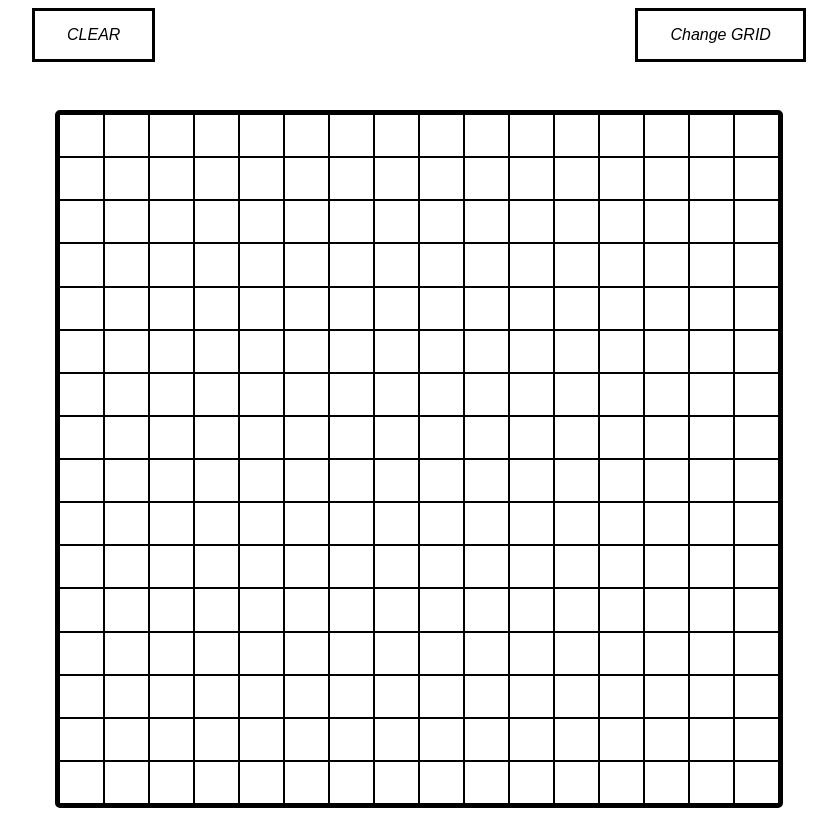
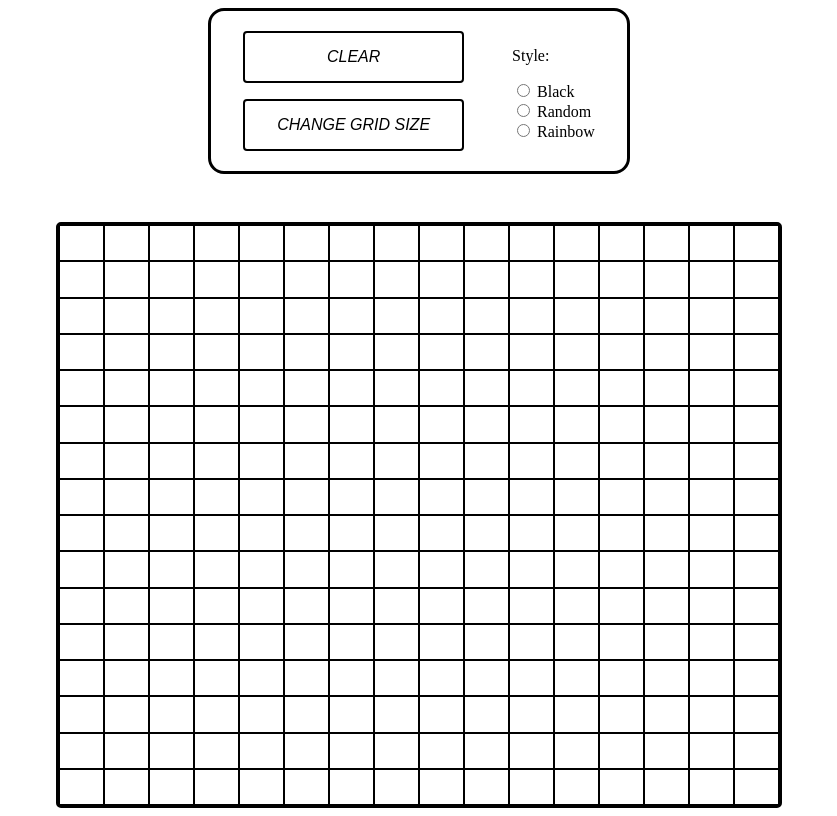
Before and after one commit to lyseri/etch-a-sketch, a plain HTML site: page index.html in a window 1280 px wide. Shown: the whole page, without its empty margins (221-1058 px from the left). Drawn offline with Linux system fonts and the light colour scheme.

Commit message:
Make css more consise add html radio buttons for cursor

```diff
--- a/index.html
+++ b/index.html
@@ -9,9 +9,20 @@
     <title>Etch-a-Sketch</title>
 </head>
 <body>
-    <div id="button-container-a">
-        <button id="clear-button">CLEAR</button>
-        <button id="grid-button">Change GRID</button>
+    <div id="main-gui">
+        <div id="button-container">
+            <button id="clear-button">CLEAR</button>
+            <button id="grid-button">CHANGE GRID SIZE</button>
+        </div>
+        <div>
+            <p>Style:</p>
+            <input type="radio" name="input" id="black" value="black">
+            <label for="hover">Black</label><br>
+            <input type="radio" name="input" id="random" value="random">
+            <label for="click">Random</label><br>
+            <input type="radio" name="input" id="rainbow" value="rainbow">
+            <label for="click">Rainbow</label><br>
+        </div>
     </div>
     <div id="container-a">
     </div>
--- a/script.js
+++ b/script.js
@@ -2,10 +2,8 @@
 function windowSizeChecker() {
     if (window.innerHeight < window.innerWidth) {
         container.id = 'container-b';
-        btnContainer.id = 'button-container-b';
     } else if (window.innerHeight > window.innerWidth) {
         container.id = 'container-a';
-        btnContainer.id = 'button-container-a';
     }
 }
 
@@ -19,9 +17,12 @@ function getColorCode() {
     return code;
 }
 
-// Adds event for when divs color when mouse hovers for current cells
-function eventHover() {
+// Add event for divs color when mouse clicks current cells
+function eventDraw() {
     cells.forEach((cell) => {
+        cell.addEventListener('click', () => {
+            cell.style.backgroundColor = getColorCode();
+        });
         cell.addEventListener('mouseover', () => {
             cell.style.backgroundColor = getColorCode();
         });
@@ -41,13 +42,12 @@ function eventClear() {
 function initalize() {
     cells = document.querySelectorAll('.cell');
     rows = document.querySelectorAll('.row');
-    eventHover();
     eventClear();
 }
 
 const container = document.querySelector('#container-a');
-const btnContainer = document.querySelector('#button-container-a');
 const clear = document.querySelector('#clear-button');
+
 windowSizeChecker();
 
 window.addEventListener('resize', () => {
@@ -67,6 +67,7 @@ for (let i = 0; i < 16; i++) {
 }
 
 initalize();
+eventDraw();
 
 // Change gridSize
 const gridChange = document.querySelector('#grid-button');
--- a/style.css
+++ b/style.css
@@ -7,24 +7,36 @@ body {
     gap: 3em;
 }
 
-#button-container-a {
+#main-gui {
+    border: solid 3px;
+    border-radius: 1em;
+    padding: 20px 32px;
     display: flex;
-    gap: 60vw;
+    align-self: center;
+    gap: 3em;
 }
 
-#button-container-b {
+#button-container {
     display: flex;
-    gap: 60vh;
+    flex-flow: column;
+    gap: 1em;
 }
 
 button {
     background-color: white;
-    border: solid;
+    border: solid 2px;
+    border-radius: .25em;
     color: black;
     padding: 15px 32px;
     text-align: center;
     font-style: italic;
     font-size: 16px;
+    transition-duration: 0.4;
+}
+
+button:hover {
+    border-color:rgb(138, 138, 138);
+    color: rgb(87, 87, 87);
 }
 
 #container-a {
@@ -32,7 +44,7 @@ button {
     flex-flow: column;
     height: 90vw;
     width: 90vw;
-    border: 4px solid black;
+    border: 3px solid black;
     border-radius: 5px;
 }
 
@@ -41,7 +53,7 @@ button {
     flex-flow: column;
     height: 90vh;
     width: 90vh;
-    border: 4px solid black;
+    border: 3px solid black;
     border-radius: 5px;
 }
 
@@ -49,6 +61,7 @@ button {
     display: flex;
     flex: 1;
 }
+
 div > div > div {
     flex: 1;
     background-color: white;
```
Also changed, not shown: 1 other file.
